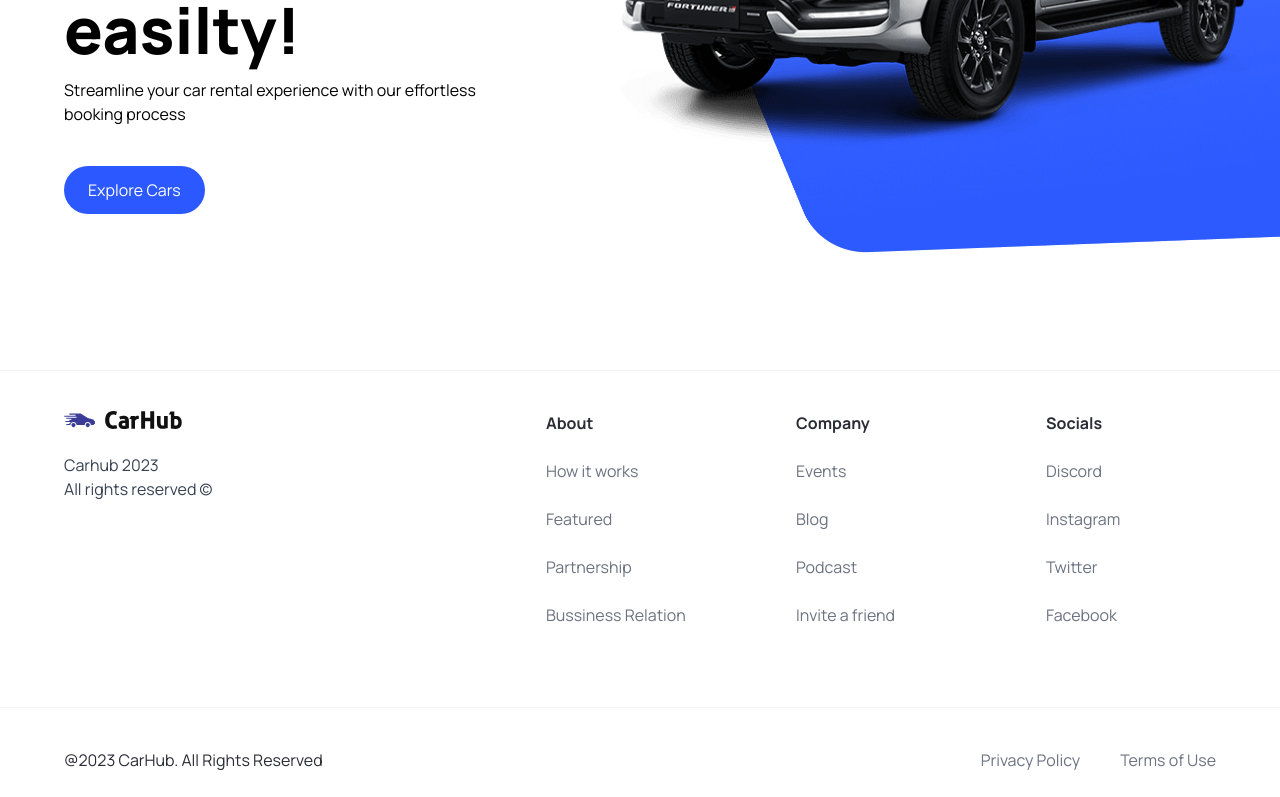
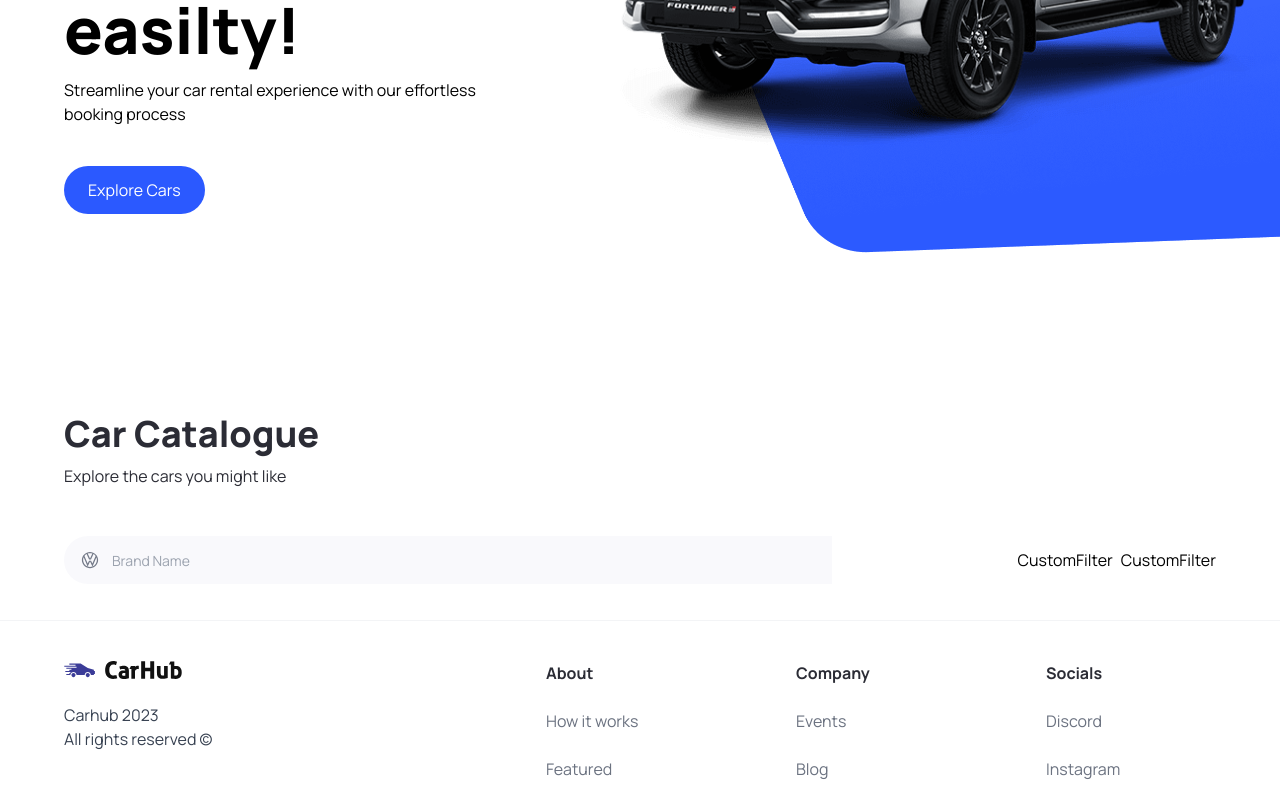
Before and after one commit to ManojThulung/NextJs_car_showcase, a Next.js app: page / in a window 1280 px wide. Shown: the part 450-1247 px from the top of the page. Built offline with nearby package versions, Linux system fonts and the light colour scheme.

Commit message:
added combobox from headless ui

```diff
--- a/app/page.tsx
+++ b/app/page.tsx
@@ -1,9 +1,25 @@
-import Hero from '@/components/Hero'
+import CustomFilter from "@/components/CustomFilter";
+import Hero from "@/components/Hero";
+import SearchBar from "@/components/SearchBar";
 
 export default function Home() {
   return (
     <main className="overflow-hidden">
       <Hero />
+
+      <div className="mt-12 padding-x padding-y max-width" id="discover">
+        <div className="home__text-container">
+          <h1 className="text-4xl font-extrabold">Car Catalogue</h1>
+          <p>Explore the cars you might like</p>
+        </div>
+        <div className="home__filters">
+          <SearchBar />
+          <div className="home__filter-container">
+            <CustomFilter />
+            <CustomFilter />
+          </div>
+        </div>
+      </div>
     </main>
-  )
+  );
 }
--- /dev/null
+++ b/components/CustomFilter.tsx
@@ -0,0 +1,7 @@
+import React from "react";
+
+const CustomFilter = () => {
+  return <div>CustomFilter</div>;
+};
+
+export default CustomFilter;
--- /dev/null
+++ b/components/SearchBar.tsx
@@ -0,0 +1,23 @@
+"use client";
+
+import { useState } from "react";
+import SearchManufacturer from "./SearchManufacturer";
+
+const SearchBar = () => {
+  const [manufacturer, setManufacturer] = useState("");
+
+  const handleSubmit = () => {};
+
+  return (
+    <form className="searchbar" onSubmit={handleSubmit}>
+      <div className="searchbar__item">
+        <SearchManufacturer
+          manufacturer={manufacturer}
+          setManufacturer={setManufacturer}
+        />
+      </div>
+    </form>
+  );
+};
+
+export default SearchBar;
--- /dev/null
+++ b/components/SearchManufacturer.tsx
@@ -0,0 +1,90 @@
+"use client";
+
+import { Fragment, useState } from "react";
+import Image from "next/image";
+import { Combobox, Transition } from "@headlessui/react";
+import { SearchManufacturerProps } from "@/types";
+import { manufacturers } from "@/constants";
+
+const SearchManufacturer = ({
+  manufacturer,
+  setManufacturer,
+}: SearchManufacturerProps) => {
+  const [value, setValue] = useState("");
+
+  const filteredManufacturers =
+    value === ""
+      ? manufacturers
+      : manufacturers.filter((item) =>
+          item
+            .toLowerCase()
+            .replace(/\s+/g, "")
+            .includes(value.toLowerCase().replace(/\s+/g, ""))
+        );
+
+  return (
+    <div className="search-manufacturer">
+      <Combobox value={manufacturer} onChange={setManufacturer}>
+        <div className="relative w-full">
+          <Combobox.Button className="absolute top-[14px]">
+            <Image
+              src="/car-logo.svg"
+              width={20}
+              height={20}
+              className="ml-4"
+              alt="logo"
+            />
+          </Combobox.Button>
+          <Combobox.Input
+            className="search-manufacturer__input"
+            placeholder="Brand Name"
+            displayValue={(manufacturer: string) => manufacturer}
+            onChange={(e) => setValue(e.target.value)}
+          />
+          <Transition
+            as={Fragment}
+            leave="transition ease-in duration-100"
+            leaveFrom="opacity-100"
+            leaveTo="opacity-0"
+            afterLeave={() => setValue("")}
+          >
+            <Combobox.Options>
+              {filteredManufacturers.map((item) => (
+                <Combobox.Option
+                  key={item}
+                  className={({ active }) =>
+                    `relative search-manufacturer__option ${
+                      active ? "bg-primary-blue text-white" : "text-gray-900"
+                    } `
+                  }
+                  value={item}
+                >
+                  {({ selected, active }) => (
+                    <>
+                      <span
+                        className={`block truncate ${
+                          selected ? "font-medium" : "font-normal"
+                        }`}
+                      >
+                        {item}
+                      </span>
+                      {selected ? (
+                        <span
+                          className={`absolute inset-y-0 left-0 flex items-center pl-3 ${
+                            active ? "text-white" : "text-teal-600"
+                          }`}
+                        ></span>
+                      ) : null}
+                    </>
+                  )}
+                </Combobox.Option>
+              ))}
+            </Combobox.Options>
+          </Transition>
+        </div>
+      </Combobox>
+    </div>
+  );
+};
+
+export default SearchManufacturer;
--- a/package.json
+++ b/package.json
@@ -9,6 +9,7 @@
     "lint": "next lint"
   },
   "dependencies": {
+    "@headlessui/react": "^1.7.17",
     "@types/node": "20.5.7",
     "@types/react": "18.2.21",
     "@types/react-dom": "18.2.7",
```
Also changed, not shown: types/index.ts (+9 -4 lines), 1 other file (tests, documents, lock files or other folders).
